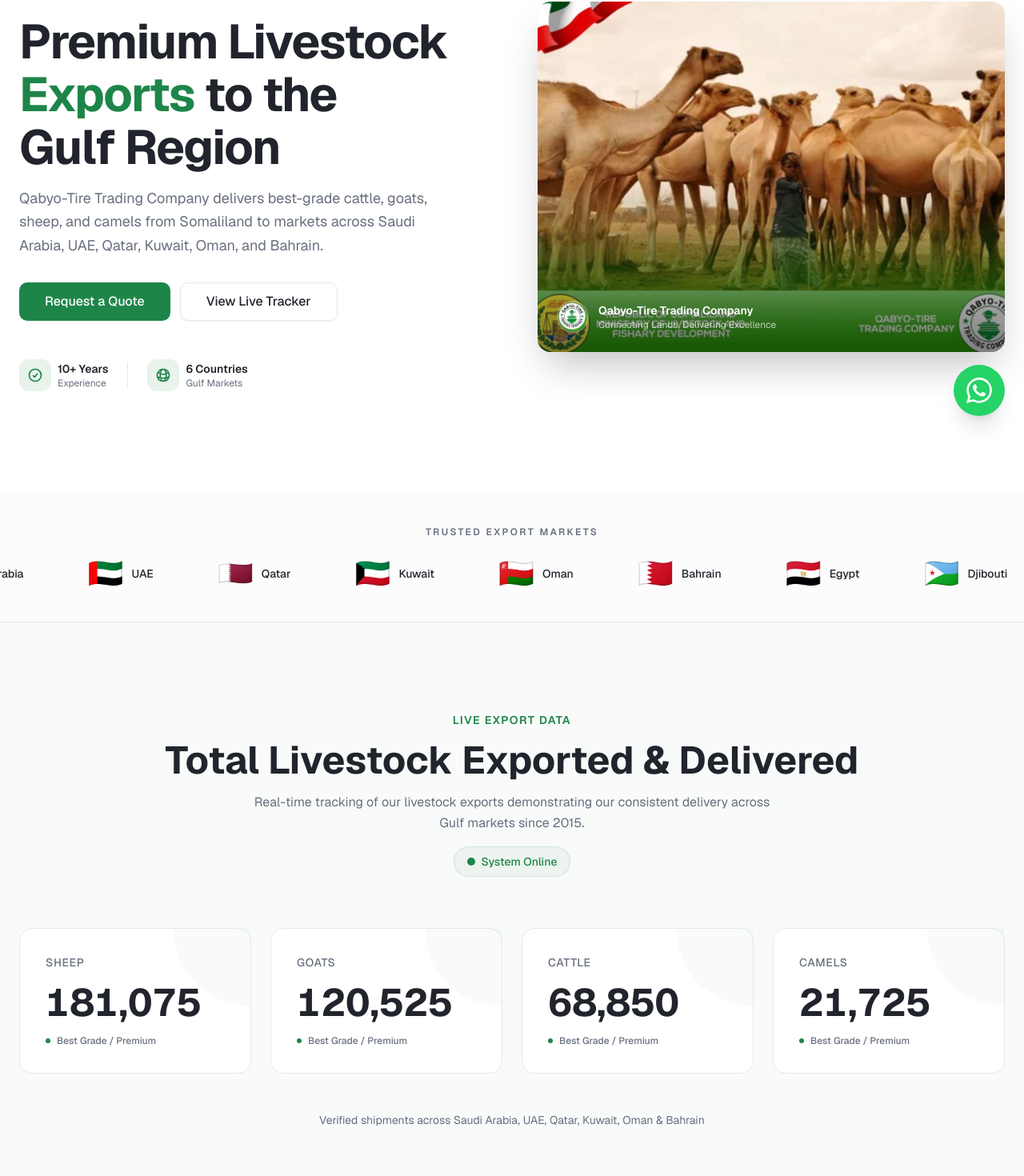
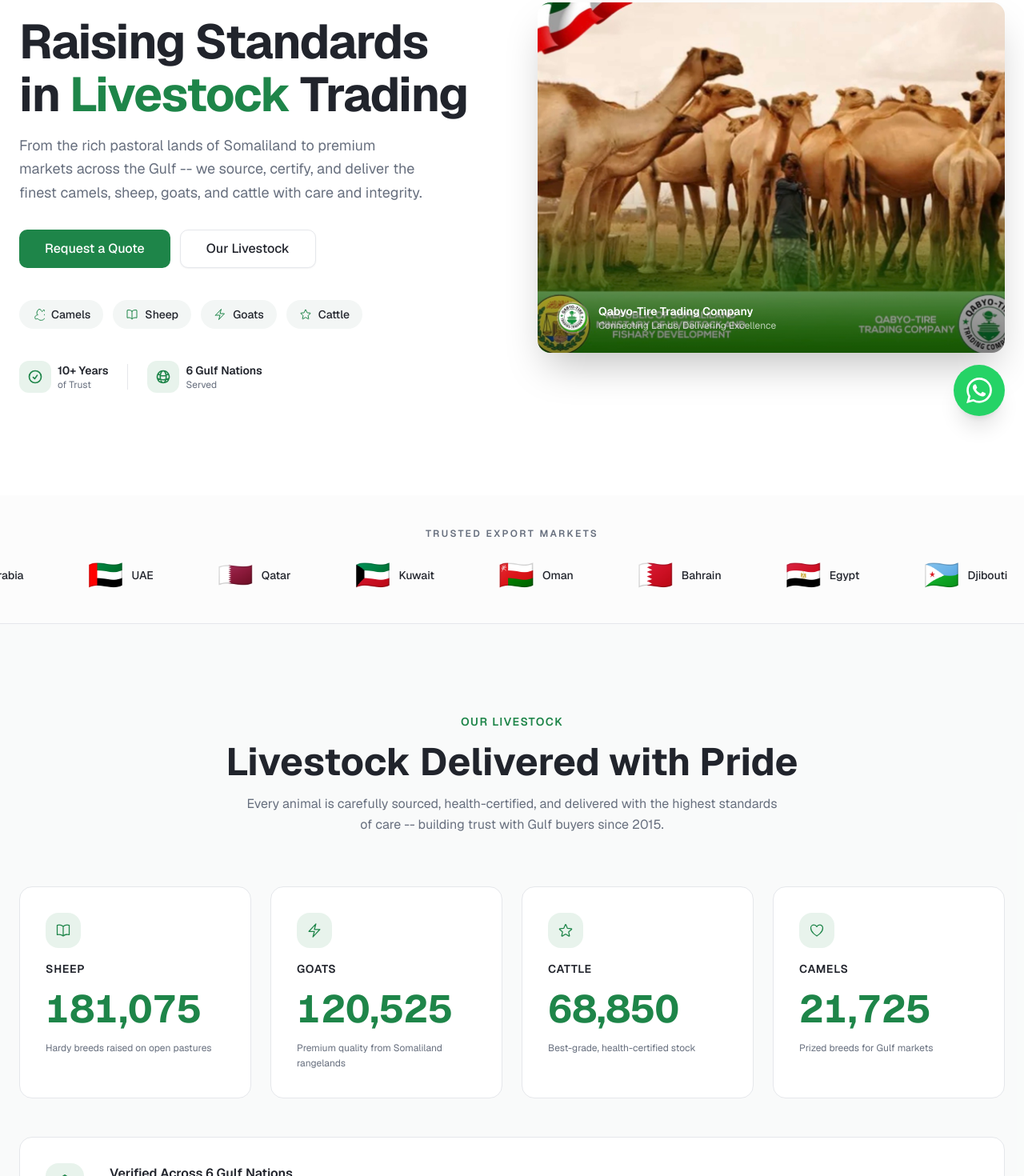
Before and after one commit to mgxz9p8kyx-crypto/1, a Next.js app: page / in a window 1280 px wide. Shown: the part 256-1726 px from the top of the page at 80% size. Built offline with nearby package versions, Linux system fonts and the light colour scheme.

Commit message:
feat: revamp hero and tracker sections for livestock focus
Update hero to warm, livestock-centric with new button and chips.
Redesign tracker to showcase livestock expertise and update navbar.

```diff
--- a/components/navbar.tsx
+++ b/components/navbar.tsx
@@ -8,7 +8,7 @@ import { Sheet, SheetContent, SheetTrigger } from "@/components/ui/sheet"
 
 const navigation = [
   { name: "Home", href: "#hero" },
-  { name: "Tracker", href: "#tracker" },
+  { name: "Livestock", href: "#livestock" },
   { name: "About", href: "#about" },
   { name: "Services", href: "#services" },
   { name: "Gallery", href: "#gallery" },
--- a/components/sections/hero.tsx
+++ b/components/sections/hero.tsx
@@ -2,6 +2,13 @@ import { Button } from "@/components/ui/button"
 import Link from "next/link"
 import Image from "next/image"
 import Logo from "@/components/logo"
+
+const livestockTypes = [
+  { name: "Camels", icon: "M12 3c-1.5 2-3 4-3 6s1 3 2 4c-2 0-4 1-5 3s0 4 1 5c2-1 4-1 5 0s2 2 5 2 4-1 5-2 2-2 5 0c1-1 2-3 1-5s-3-3-5-3c1-1 2-2 2-4s-1.5-4-3-6c-1 1.5-2 3-3 4-1-1-2-2.5-3-4z" },
+  { name: "Sheep", icon: "M12 6.042A8.967 8.967 0 006 3.75c-1.052 0-2.062.18-3 .512v14.25A8.987 8.987 0 016 18c2.305 0 4.408.867 6 2.292m0-14.25a8.966 8.966 0 016-2.292c1.052 0 2.062.18 3 .512v14.25A8.987 8.987 0 0018 18a8.967 8.967 0 00-6 2.292m0-14.25v14.25" },
+  { name: "Goats", icon: "M3.75 13.5l10.5-11.25L12 10.5h8.25L9.75 21.75 12 13.5H3.75z" },
+  { name: "Cattle", icon: "M11.48 3.499a.562.562 0 011.04 0l2.125 5.111a.563.563 0 00.475.345l5.518.442c.499.04.701.663.321.988l-4.204 3.602a.563.563 0 00-.182.557l1.285 5.385a.562.562 0 01-.84.61l-4.725-2.885a.563.563 0 00-.586 0L6.982 20.54a.562.562 0 01-.84-.61l1.285-5.386a.562.562 0 00-.182-.557l-4.204-3.602a.563.563 0 01.321-.988l5.518-.442a.563.563 0 00.475-.345L11.48 3.5z" },
+]
 
 export function Hero() {
   return (
@@ -11,18 +18,17 @@ export function Hero() {
           <div className="flex flex-col gap-8">
             <div className="inline-flex items-center gap-2 rounded-full border border-primary/20 bg-primary/5 px-4 py-1.5 text-sm font-medium text-primary w-fit">
               <span className="flex h-2 w-2 rounded-full bg-primary animate-pulse" />
-              Established 2015
+              Trusted Since 2015
             </div>
 
             <div className="space-y-4">
               <h1 className="text-4xl font-bold tracking-tight text-foreground lg:text-5xl xl:text-6xl text-balance leading-[1.1]">
-                Premium Livestock{" "}
-                <span className="text-primary">Exports</span>{" "}
-                to the Gulf Region
+                Raising Standards in{" "}
+                <span className="text-primary">Livestock</span>{" "}
+                Trading
               </h1>
               <p className="max-w-lg text-lg text-muted-foreground leading-relaxed">
-                Qabyo-Tire Trading Company delivers best-grade cattle, goats, sheep, and camels from Somaliland to
-                markets across Saudi Arabia, UAE, Qatar, Kuwait, Oman, and Bahrain.
+                From the rich pastoral lands of Somaliland to premium markets across the Gulf -- we source, certify, and deliver the finest camels, sheep, goats, and cattle with care and integrity.
               </p>
             </div>
 
@@ -31,11 +37,26 @@ export function Hero() {
                 <Link href="#contact">Request a Quote</Link>
               </Button>
               <Button size="lg" variant="outline" className="h-12 px-8 text-base" asChild>
-                <Link href="#tracker">View Live Tracker</Link>
+                <Link href="#services">Our Livestock</Link>
               </Button>
             </div>
 
-            <div className="flex items-center gap-6 pt-4">
+            {/* Livestock type chips */}
+            <div className="flex flex-wrap items-center gap-3 pt-2">
+              {livestockTypes.map((type) => (
+                <div
+                  key={type.name}
+                  className="inline-flex items-center gap-2 rounded-full bg-muted px-4 py-2"
+                >
+                  <svg className="h-4 w-4 text-primary" fill="none" stroke="currentColor" viewBox="0 0 24 24" strokeWidth={1.5}>
+                    <path strokeLinecap="round" strokeLinejoin="round" d={type.icon} />
+                  </svg>
+                  <span className="text-sm font-medium text-foreground">{type.name}</span>
+                </div>
+              ))}
+            </div>
+
+            <div className="flex items-center gap-6 pt-2">
               <div className="flex items-center gap-2">
                 <div className="flex h-10 w-10 items-center justify-center rounded-lg bg-primary/10">
                   <svg className="h-5 w-5 text-primary" fill="none" stroke="currentColor" viewBox="0 0 24 24" strokeWidth={2}>
@@ -44,7 +65,7 @@ export function Hero() {
                 </div>
                 <div>
                   <p className="text-sm font-semibold text-foreground">10+ Years</p>
-                  <p className="text-xs text-muted-foreground">Experience</p>
+                  <p className="text-xs text-muted-foreground">of Trust</p>
                 </div>
               </div>
               <div className="h-8 w-px bg-border" />
@@ -55,8 +76,8 @@ export function Hero() {
                   </svg>
                 </div>
                 <div>
-                  <p className="text-sm font-semibold text-foreground">6 Countries</p>
-                  <p className="text-xs text-muted-foreground">Gulf Markets</p>
+                  <p className="text-sm font-semibold text-foreground">6 Gulf Nations</p>
+                  <p className="text-xs text-muted-foreground">Served</p>
                 </div>
               </div>
             </div>
--- a/components/sections/tracker.tsx
+++ b/components/sections/tracker.tsx
@@ -25,43 +25,54 @@ function AnimatedNumber({ value, delay = 0 }: { value: number; delay?: number })
 }
 
 const livestock = [
-  { key: "sheep" as const, label: "Sheep", delay: 0, fallback: 181075 },
-  { key: "goats" as const, label: "Goats", delay: 150, fallback: 120525 },
-  { key: "cattle" as const, label: "Cattle", delay: 300, fallback: 68850 },
-  { key: "camels" as const, label: "Camels", delay: 450, fallback: 21725 },
+  {
+    key: "sheep" as const,
+    label: "Sheep",
+    delay: 0,
+    fallback: 181075,
+    description: "Hardy breeds raised on open pastures",
+    icon: "M12 6.042A8.967 8.967 0 006 3.75c-1.052 0-2.062.18-3 .512v14.25A8.987 8.987 0 016 18c2.305 0 4.408.867 6 2.292m0-14.25a8.966 8.966 0 016-2.292c1.052 0 2.062.18 3 .512v14.25A8.987 8.987 0 0018 18a8.967 8.967 0 00-6 2.292m0-14.25v14.25",
+  },
+  {
+    key: "goats" as const,
+    label: "Goats",
+    delay: 150,
+    fallback: 120525,
+    description: "Premium quality from Somaliland rangelands",
+    icon: "M3.75 13.5l10.5-11.25L12 10.5h8.25L9.75 21.75 12 13.5H3.75z",
+  },
+  {
+    key: "cattle" as const,
+    label: "Cattle",
+    delay: 300,
+    fallback: 68850,
+    description: "Best-grade, health-certified stock",
+    icon: "M11.48 3.499a.562.562 0 011.04 0l2.125 5.111a.563.563 0 00.475.345l5.518.442c.499.04.701.663.321.988l-4.204 3.602a.563.563 0 00-.182.557l1.285 5.385a.562.562 0 01-.84.61l-4.725-2.885a.563.563 0 00-.586 0L6.982 20.54a.562.562 0 01-.84-.61l1.285-5.386a.562.562 0 00-.182-.557l-4.204-3.602a.563.563 0 01.321-.988l5.518-.442a.563.563 0 00.475-.345L11.48 3.5z",
+  },
+  {
+    key: "camels" as const,
+    label: "Camels",
+    delay: 450,
+    fallback: 21725,
+    description: "Prized breeds for Gulf markets",
+    icon: "M21 8.25c0-2.485-2.099-4.5-4.688-4.5-1.935 0-3.597 1.126-4.312 2.733-.715-1.607-2.377-2.733-4.313-2.733C5.1 3.75 3 5.765 3 8.25c0 7.22 9 12 9 12s9-4.78 9-12z",
+  },
 ]
 
 export function Tracker() {
-  const { data, isLoading, error } = useSWR<Stats>("/api/stats", fetcher, { refreshInterval: 15000 })
+  const { data, isLoading } = useSWR<Stats>("/api/stats", fetcher, { refreshInterval: 15000 })
 
   return (
-    <section id="tracker" className="py-20 md:py-28 bg-muted/50">
+    <section id="livestock" className="py-20 md:py-28 bg-muted/50">
       <div className="container mx-auto px-4 md:px-6">
         <div className="text-center mb-16 space-y-4">
-          <p className="text-sm font-semibold uppercase tracking-widest text-primary">Live Export Data</p>
+          <p className="text-sm font-semibold uppercase tracking-widest text-primary">Our Livestock</p>
           <h2 className="text-3xl md:text-4xl lg:text-5xl font-bold text-foreground text-balance">
-            Total Livestock Exported & Delivered
+            Livestock Delivered with Pride
           </h2>
           <p className="text-muted-foreground max-w-2xl mx-auto leading-relaxed">
-            Real-time tracking of our livestock exports demonstrating our consistent delivery across Gulf markets since 2015.
+            Every animal is carefully sourced, health-certified, and delivered with the highest standards of care -- building trust with Gulf buyers since 2015.
           </p>
-          <div className={`inline-flex items-center gap-2 text-sm font-medium rounded-full px-4 py-2 ${
-            error
-              ? "text-destructive bg-destructive/5 border border-destructive/15"
-              : "text-primary bg-primary/5 border border-primary/15"
-          }`}>
-            <span className="relative flex h-2.5 w-2.5">
-              {error ? (
-                <span className="relative inline-flex h-2.5 w-2.5 rounded-full bg-destructive" />
-              ) : (
-                <>
-                  <span className="absolute inline-flex h-full w-full animate-ping rounded-full bg-primary/60" />
-                  <span className="relative inline-flex h-2.5 w-2.5 rounded-full bg-primary" />
-                </>
-              )}
-            </span>
-            {error ? "System Offline - Using Cached Data" : "System Online"}
-          </div>
         </div>
 
         <div className="grid grid-cols-2 lg:grid-cols-4 gap-4 md:gap-6">
@@ -71,27 +82,38 @@ export function Tracker() {
               className="group relative bg-card rounded-2xl border border-border p-6 md:p-8 hover:border-primary/30 hover:shadow-lg transition-all duration-300"
             >
               <div className="space-y-4">
-                <p className="text-sm font-medium text-muted-foreground uppercase tracking-wider">{item.label}</p>
-                <p className="text-3xl md:text-4xl lg:text-5xl font-bold text-foreground tabular-nums">
+                <div className="inline-flex h-11 w-11 items-center justify-center rounded-xl bg-primary/10 text-primary group-hover:bg-primary group-hover:text-primary-foreground transition-colors duration-300">
+                  <svg className="h-5 w-5" fill="none" stroke="currentColor" viewBox="0 0 24 24" strokeWidth={1.5}>
+                    <path strokeLinecap="round" strokeLinejoin="round" d={item.icon} />
+                  </svg>
+                </div>
+                <p className="text-sm font-semibold text-foreground uppercase tracking-wider">{item.label}</p>
+                <p className="text-3xl md:text-4xl lg:text-5xl font-bold text-primary tabular-nums">
                   {isLoading ? (
                     <span className="inline-block h-10 w-28 animate-pulse rounded-lg bg-muted" />
                   ) : (
                     <AnimatedNumber value={data?.[item.key] ?? item.fallback} delay={item.delay} />
                   )}
                 </p>
-                <div className="flex items-center gap-2">
-                  <span className="inline-block h-1.5 w-1.5 rounded-full bg-primary" />
-                  <span className="text-xs font-medium text-muted-foreground">Best Grade / Premium</span>
-                </div>
+                <p className="text-xs text-muted-foreground leading-relaxed">{item.description}</p>
               </div>
-              <div className="absolute top-0 right-0 h-24 w-24 bg-primary/[0.03] rounded-bl-[100px] group-hover:bg-primary/[0.06] transition-colors" />
             </div>
           ))}
         </div>
 
-        <p className="text-center text-sm text-muted-foreground mt-12">
-          Verified shipments across Saudi Arabia, UAE, Qatar, Kuwait, Oman & Bahrain
-        </p>
+        <div className="mt-12 rounded-2xl bg-card border border-border p-6 md:p-8 flex flex-col md:flex-row items-center gap-4 md:gap-8">
+          <div className="flex h-12 w-12 shrink-0 items-center justify-center rounded-xl bg-primary/10">
+            <svg className="h-6 w-6 text-primary" fill="none" stroke="currentColor" viewBox="0 0 24 24" strokeWidth={1.5}>
+              <path strokeLinecap="round" strokeLinejoin="round" d="M9 12.75L11.25 15 15 9.75m-3-7.036A11.959 11.959 0 013.598 6 11.99 11.99 0 003 9.749c0 5.592 3.824 10.29 9 11.623 5.176-1.332 9-6.03 9-11.622 0-1.31-.21-2.571-.598-3.751h-.152c-3.196 0-6.1-1.248-8.25-3.285z" />
+            </svg>
+          </div>
+          <div className="text-center md:text-left">
+            <p className="text-base font-semibold text-foreground">Verified Across 6 Gulf Nations</p>
+            <p className="text-sm text-muted-foreground mt-0.5">
+              Every shipment to Saudi Arabia, UAE, Qatar, Kuwait, Oman, and Bahrain meets strict health and quality certifications.
+            </p>
+          </div>
+        </div>
       </div>
     </section>
   )
```
